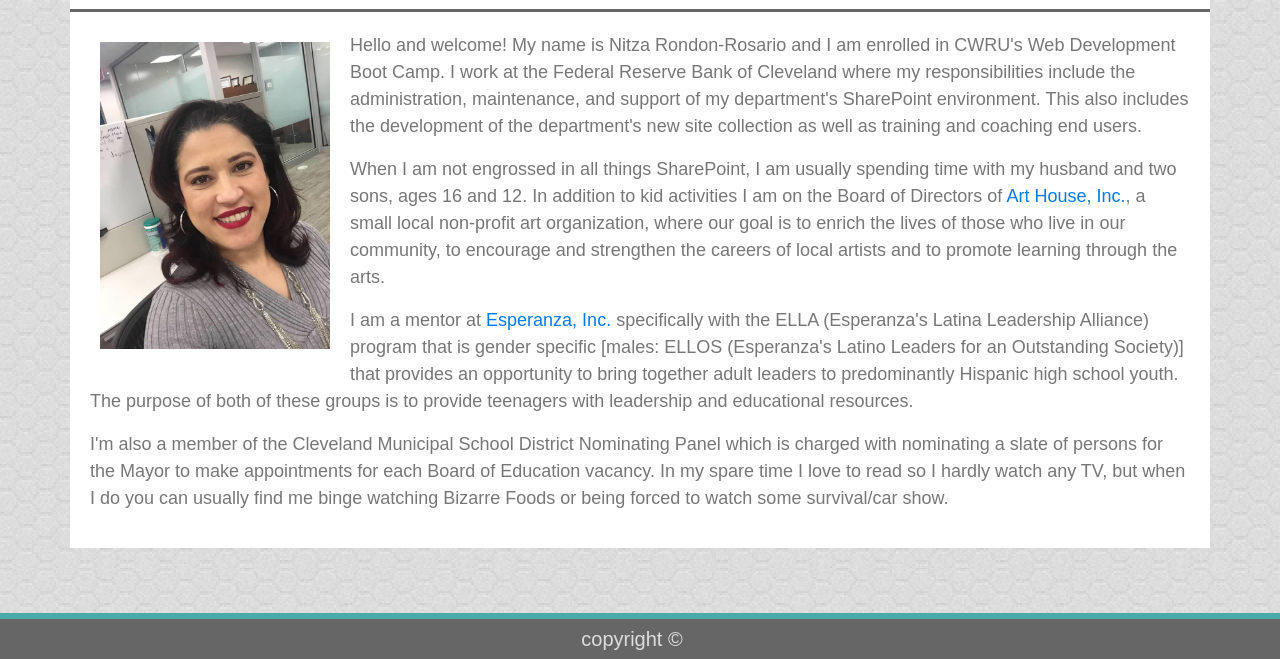
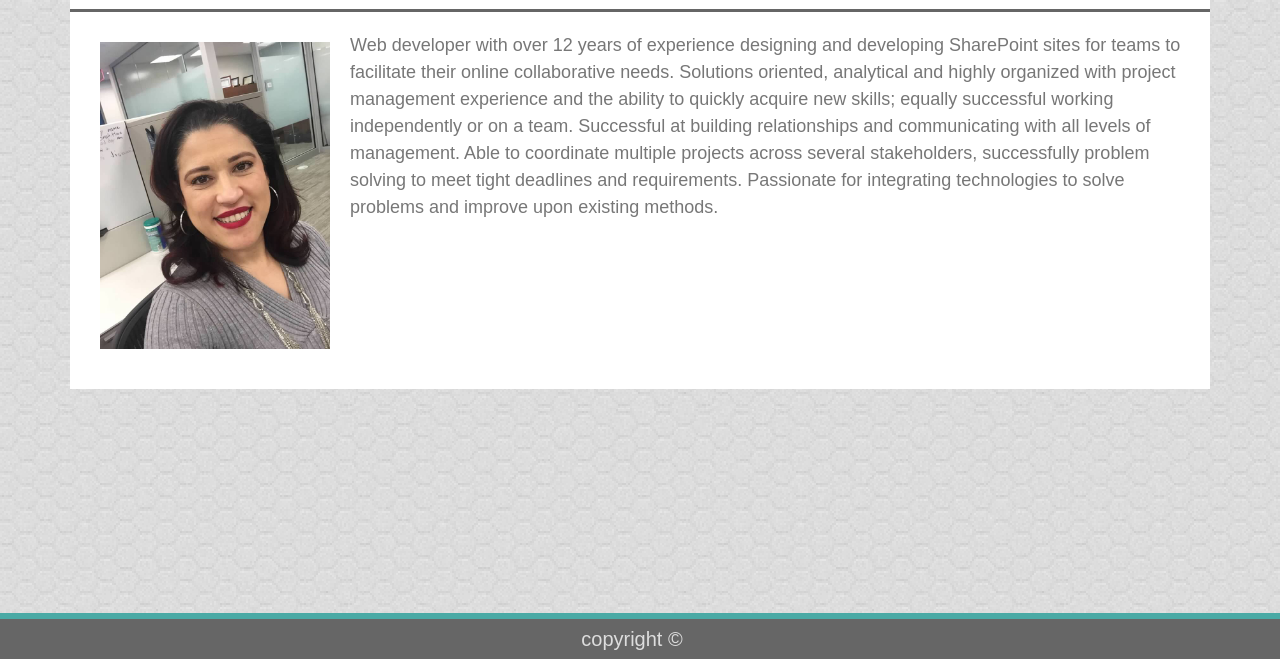
Before and after one commit to nronrosa/Bootstrap-Portfolio, a plain HTML site: page index.html in a window 1280 px wide. Shown: the part 141-800 px from the top of the page. Drawn offline with nearby package versions, Linux system fonts and the light colour scheme.

Commit message:
new images and updated index

```diff
--- a/index.html
+++ b/index.html
@@ -54,45 +54,19 @@
                     <div class="col-12">
                         <img src="assets/images/Portrait.jpg" class="float-left img-fluid my-photo" alt="About me">
                         <p>
-                            Hello and welcome! My name is Nitza Rondon-Rosario and I am enrolled in CWRU's Web
-                            Development                            Boot Camp. I work at the Federal Reserve Bank of Cleveland where my responsibilities
-                            include
-                            the
-                            administration, maintenance, and support of my department's SharePoint environment. This
-                            also
-                            includes the development of the department's new site collection as well as training and
-                            coaching
-                            end users.
+                            Web developer with over 12 years of experience designing and developing SharePoint sites for teams to facilitate their online collaborative needs. Solutions oriented, analytical and highly organized with project management experience and the ability to quickly acquire new skills; equally successful working independently or on a team. Successful at building relationships and communicating with all levels of management. Able to coordinate multiple projects across several stakeholders, successfully problem solving to meet tight deadlines and requirements. Passionate for integrating technologies to solve problems and improve upon existing methods.
                         </p>
                         <p>
-                            When I am not engrossed in all things SharePoint, I am usually spending time with my
-                            husband
-                            and two sons, ages 16 and 12. In addition to kid activities I am on the Board of Directors
-                            of
-                            <a href="http://www.arthouseinc.org/" target="_blank">Art House, Inc.</a>, a small local
-                            non-profit art organization, where our goal is to enrich the lives of those who live in our
-                            community, to encourage and strengthen the careers of local artists and to promote learning
-                            through the arts.
+                         <!-- <p><strong>Community involvement:</strong></p>
+                            I serve on the Board of Directors of <a href="http://www.arthouseinc.org/" target="_blank">Art House, Inc.</a>, a small local non-profit art organization, where our goal is to enrich the lives of those who live in our community, to encourage and strengthen the careers of local artists and to promote learning through the arts.
                         </p>
                         <p>
-                            I am a mentor at <a href="http://www.esperanzainc.org/" target="_blank">Esperanza, Inc.</a>
-                            specifically with the ELLA (Esperanza's Latina Leadership Alliance) program that is gender
-                            specific [males: ELLOS (Esperanza's Latino Leaders for an Outstanding Society)] that
-                            provides
-                            an opportunity to bring together adult leaders to predominantly Hispanic high school youth.
-                            The
-                            purpose of both of these groups is to provide teenagers with leadership and educational
-                            resources.
+                            I am a mentor at <a href="http://www.esperanzainc.org/" target="_blank">Esperanza, Inc.</a> specifically with the ELLA  (Esperanza's Latina Leadership Alliance) program that is gender specific [males: ELLOS (Esperanza's Latino Leaders for an Outstanding Society)] that provides an opportunity to bring together adult leaders to predominantly Hispanic high school youth.
+                            The purpose of both of these groups is to provide teenagers with leadership and educational resources.
                         </p>
                         <p>
-                            I'm also a member of the Cleveland Municipal School District Nominating Panel which is
-                            charged
-                            with nominating a slate of persons for the Mayor to make appointments for each Board of
-                            Education
-                            vacancy. In my spare time I love to read so I hardly watch any TV, but when I do you can
-                            usually find me binge watching Bizarre Foods or being forced to watch some survival/car
-                            show.
-                        </p>
+                            I'm also a member of the Cleveland Municipal School District Nominating Panel which is charged with nominating a slate of ersons for the Mayor to make appointments for each Board of Education vacancy. In my spare time I love to read so I hardly watch any TV,but when I do you can usually find me binge watching Bizarre Foods or being forced to watch some survival/car show.
+                        </p> -->
                     </div>
                 </div>
             </div>
```
Also changed, not shown: portfolio.html (+4 -4 lines), assets/images/babynotes.png (added), assets/images/clickey-game.png (added), assets/images/confessions.png (added).
